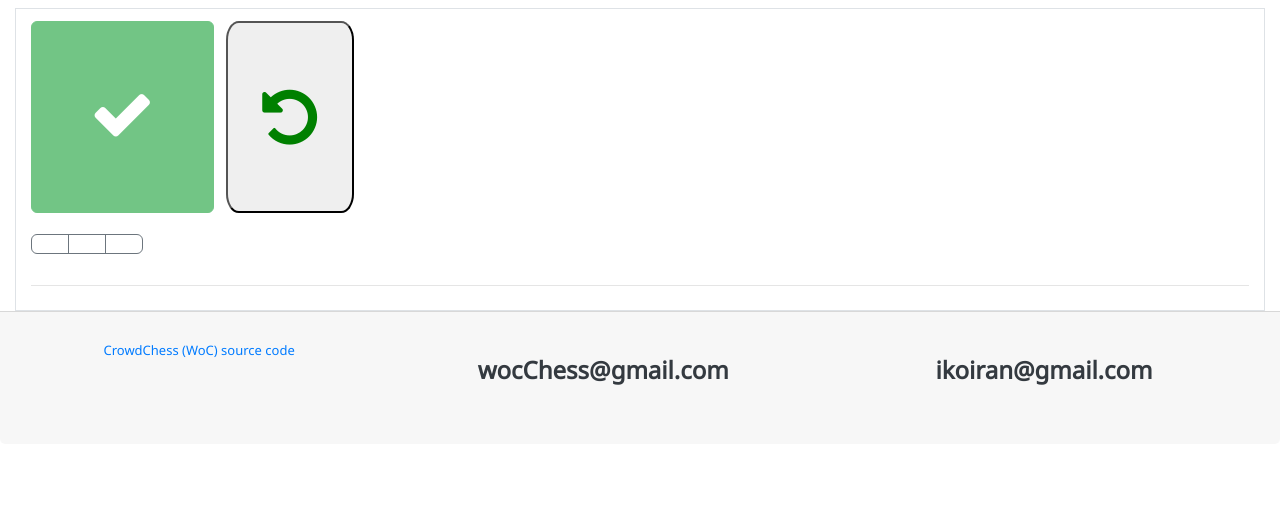
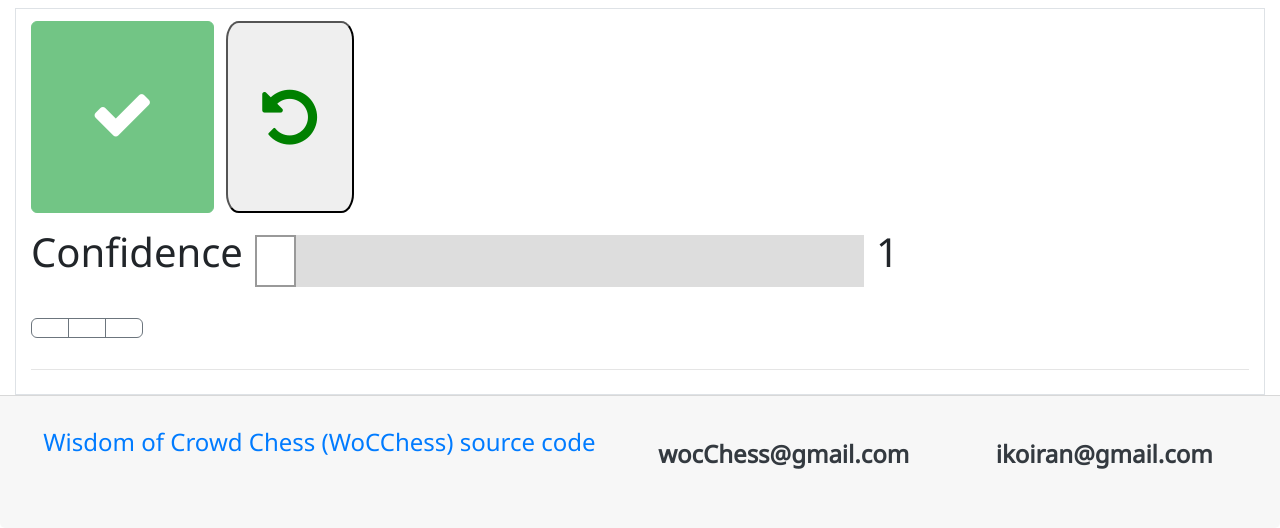
Before and after one commit to 98arYan13/CrowdChess, a Flask app: template src/templates/users.html in a window 1280 px wide. Shown: the part 920-1448 px from the top of the page. Before the commit the page ends 1305 px from the top, so only its background shows below. Run offline with Flask 2, Linux system fonts and the light colour scheme; the template is opened without the code that fills it, so the values that code supplies are empty; parts of the project's set-up code (start-up, migrations or seed data) failed here and were passed over; some libraries are stand-ins or nearby versions.

Commit message:
range slider for select confidence of move/choice

```diff
--- a/src/static/css/style.css
+++ b/src/static/css/style.css
@@ -61,3 +61,75 @@
     50% { background-color: #FFFFFF; box-shadow: 0 0 40px #FFFFFF; }
     100% { background-color: #FFFF00; box-shadow: 0 0 3px #FFFF00; }
 }
+
+
+/* range slider */
+input[type="range"] {
+    margin: auto;
+    -webkit-appearance: none;
+    position: relative;
+    overflow: hidden;
+    height: 2.2rem;
+    width: 50%;
+    cursor: pointer;
+    border-radius: 0;
+}
+
+::-webkit-slider-runnable-track {
+    background: #ddd;
+}
+
+::-webkit-slider-thumb {
+    -webkit-appearance: none;
+    width: 1.7rem;
+    height: 2.2rem;
+    background: #fff;
+    box-shadow: -100vw 0 0 100vw dodgerblue;
+    border: 2px solid #999;
+}
+
+::-moz-range-track {
+    height: 2.2rem;
+    background: #ddd;
+}
+
+::-moz-range-thumb {
+    background: #fff;
+    height: 2.2rem;
+    width: 1.7rem;
+    border: 3px solid #999;
+    border-radius: 0 !important;
+    box-shadow: -100vw 0 0 100vw dodgerblue;
+    box-sizing: border-box;
+}
+
+::-ms-fill-lower {
+    background: dodgerblue;
+}
+
+::-ms-thumb {
+    background: #fff;
+    border: 2px solid #999;
+    height: 2.2rem;
+    width: 1.7rem;
+    box-sizing: border-box;
+}
+
+::-ms-ticks-after {
+    display: none;
+}
+
+::-ms-ticks-before {
+    display: none;
+}
+
+::-ms-track {
+    background: #ddd;
+    color: transparent;
+    height: 2.2rem;
+    border: none;
+}
+
+::-ms-tooltip {
+    display: none;
+}
--- a/src/templates/base.html
+++ b/src/templates/base.html
@@ -110,7 +110,7 @@
 		{% block footer %}
 				<!-- links -->
 				<div class="input-group mt-2 mb-3">
-					<a href="https://github.com/98arYan13/CrowdChess" class="mx-auto ml-2" style="font-size: small;">CrowdChess (WoC) source code</a>
+					<a href="https://github.com/98arYan13/CrowdChess" class="mx-auto ml-2">Wisdom of Crowd Chess (WoCChess) source code</a>
 					<a href="mailto:wocChess@gmail.com" class="text-dark nav-link mx-auto">
 						<strong class="ml-2 mt-1">wocChess@gmail.com</strong>
 					</a>
--- a/src/templates/users.html
+++ b/src/templates/users.html
@@ -75,6 +75,15 @@
           </div>
           <hr>
         </div>
+
+
+        <!-- weight/influence of user choice (user's confidence) -->
+        <div class="row mx-auto mt-2 mb-2">
+          <label for="confidence" style="font-size: 5vmin;">Confidence</label>
+          <input type="range" class="form-range ml-2 mr-2" id="confidence" value="1" min='1' max='5' oninput="this.nextElementSibling.value = this.value">
+          <output style="font-size: 5vmin;">1</output>
+        </div>
+
 
         <!-- control buttons -->
         <div class="btn-group">
```
Also changed, not shown: requirements.txt (+12 -13 lines).
